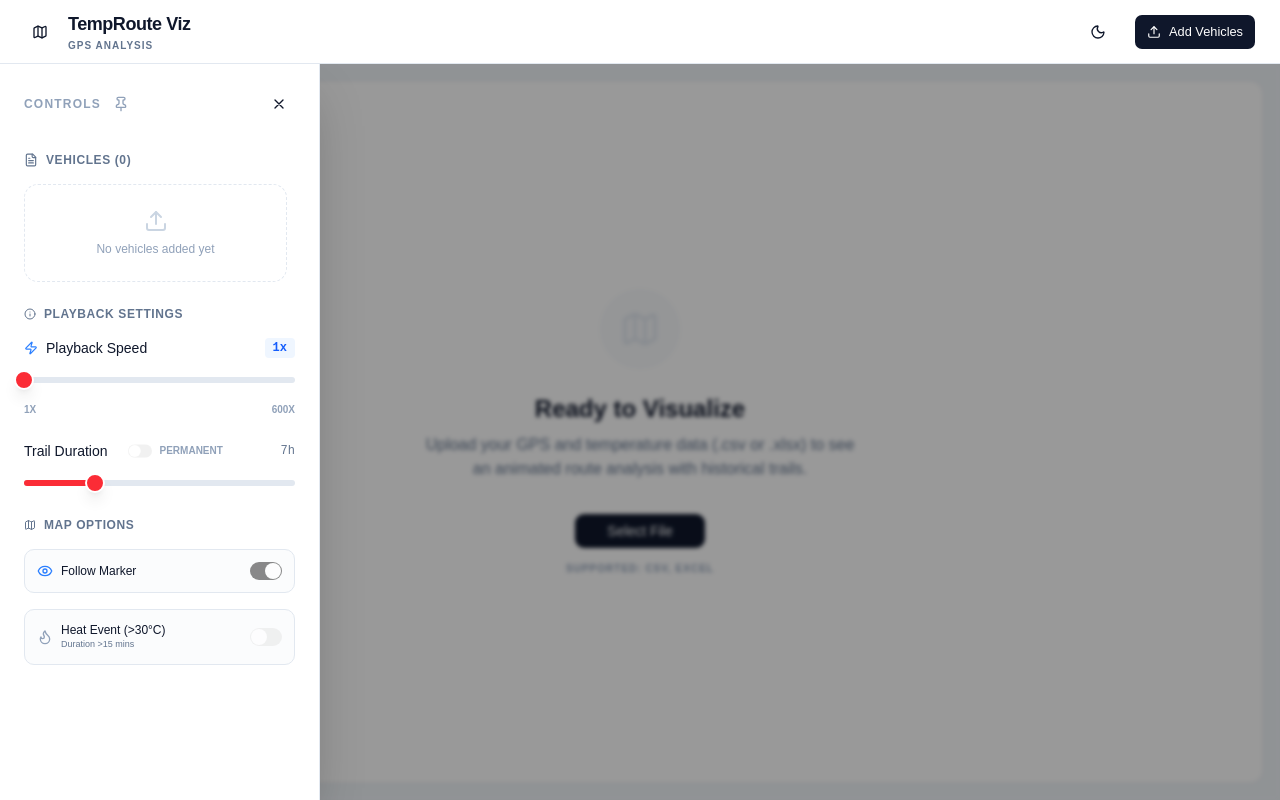
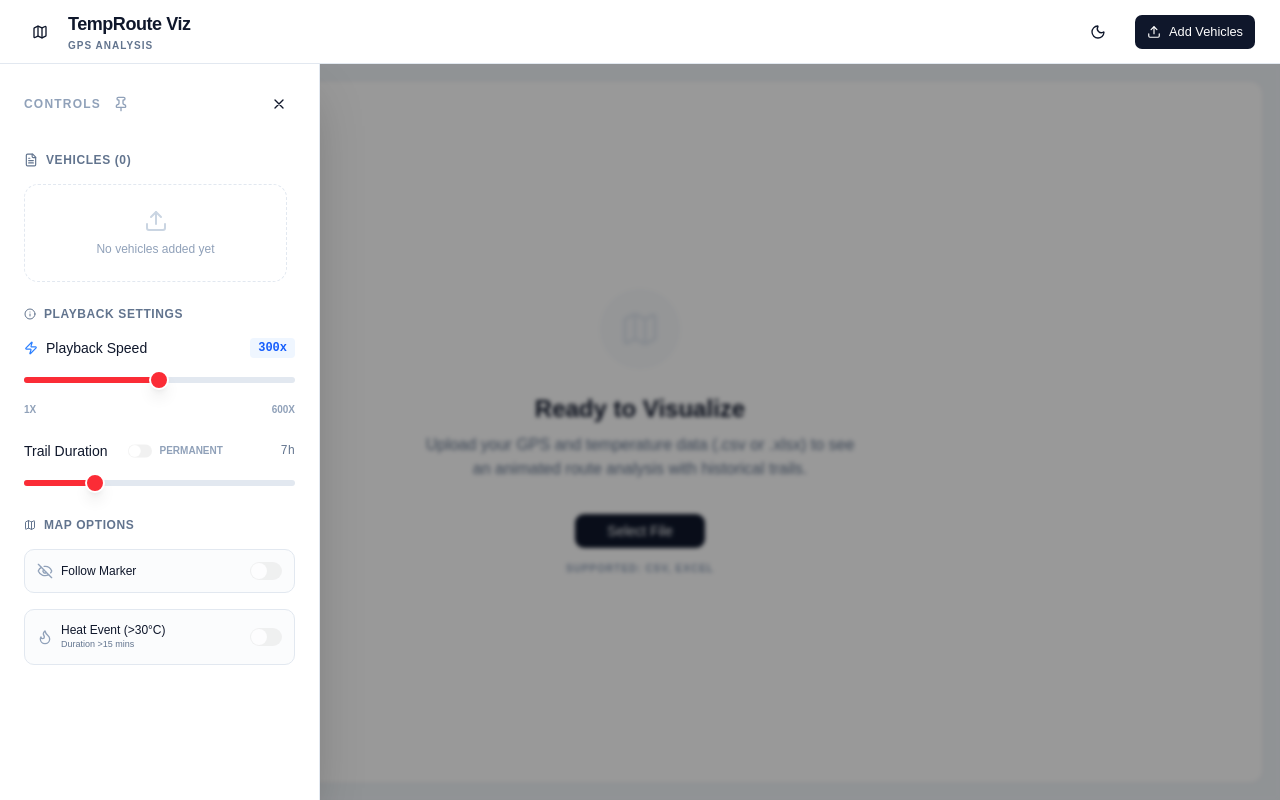
Before and after one commit to phonanb/TempRoute-Viz, a React (Vite) app: page / in a window 1280 px wide. Built offline with nearby package versions, Linux system fonts and the light colour scheme.

Commit message:
feat: Adjust playback speed and follow marker default
Increases the default playback speed for animations and disables the "follow marker" feature by default. This provides a faster animation experience and a less intrusive default map view.

```diff
--- a/src/App.tsx
+++ b/src/App.tsx
@@ -48,13 +48,13 @@ export default function App() {
   const [datasets, setDatasets] = useState<Dataset[]>([]);
   const [currentPlayTime, setCurrentPlayTime] = useState<number>(0);
   const [isPlaying, setIsPlaying] = useState(false);
-  const [playbackSpeed, setPlaybackSpeed] = useState(1);
+  const [playbackSpeed, setPlaybackSpeed] = useState(300);
   const [trailHours, setTrailHours] = useState(7);
   const [isPermanentTrail, setIsPermanentTrail] = useState(false);
   const [isLoading, setIsLoading] = useState(false);
   const [error, setError] = useState<string | null>(null);
   const [isDarkMode, setIsDarkMode] = useState(false);
-  const [followMarker, setFollowMarker] = useState(true);
+  const [followMarker, setFollowMarker] = useState(false);
   const [showHighTempLayer, setShowHighTempLayer] = useState(false);
   const [focusedEventIndex, setFocusedEventIndex] = useState<{datasetId: string, eventIndex: number} | null>(null);
   const [isDragging, setIsDragging] = useState(false);
```
